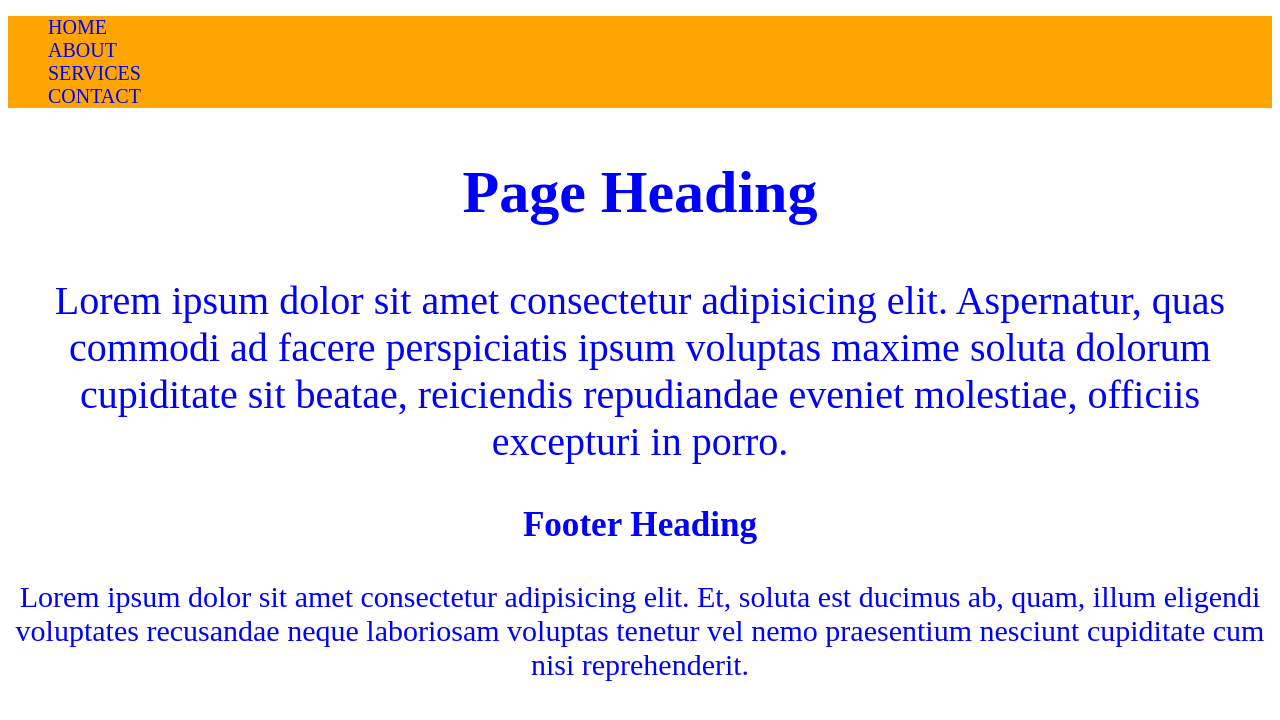
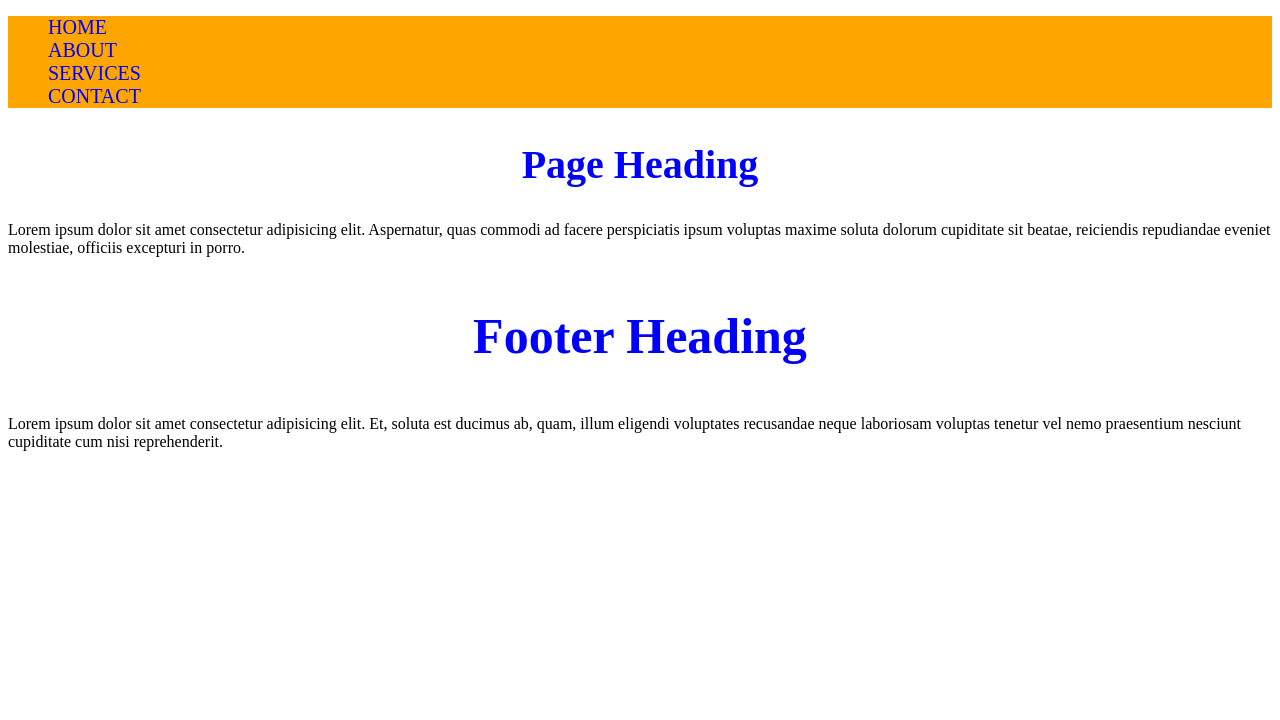
Before and after one commit to shuklaji7058/SASS, a website: page index.html in a window 1280 px wide. Drawn offline with Linux system fonts and the light colour scheme.

Commit message:
first commit

```diff
--- a/scss/main.scss
+++ b/scss/main.scss
@@ -24,14 +24,26 @@ $font-sm: 20px;
   }
 }
 
-.banner {
-  font-size: $font-lg;
+@mixin headingStyles($fontSize: 50px) {
+  font-size: $fontSize;
   color: $color-secondary;
   text-align: center;
 }
 
-.footer {
-  font-size: $font-md;
-  color: $color-secondary;
-  text-align: center;
+@mixin transition($param...) {
+  transition: $param;
 }
+
+.banner h1 {
+  @include headingStyles($font-lg);
+}
+
+.footer h3 {
+  @include headingStyles;
+  @include transition(color 0.5s, background-color 1s);
+
+  &:hover {
+    color: $color-teritary;
+    background-color: $color-primary;
+  }
+}
```
Also changed, not shown: css/main.css.
